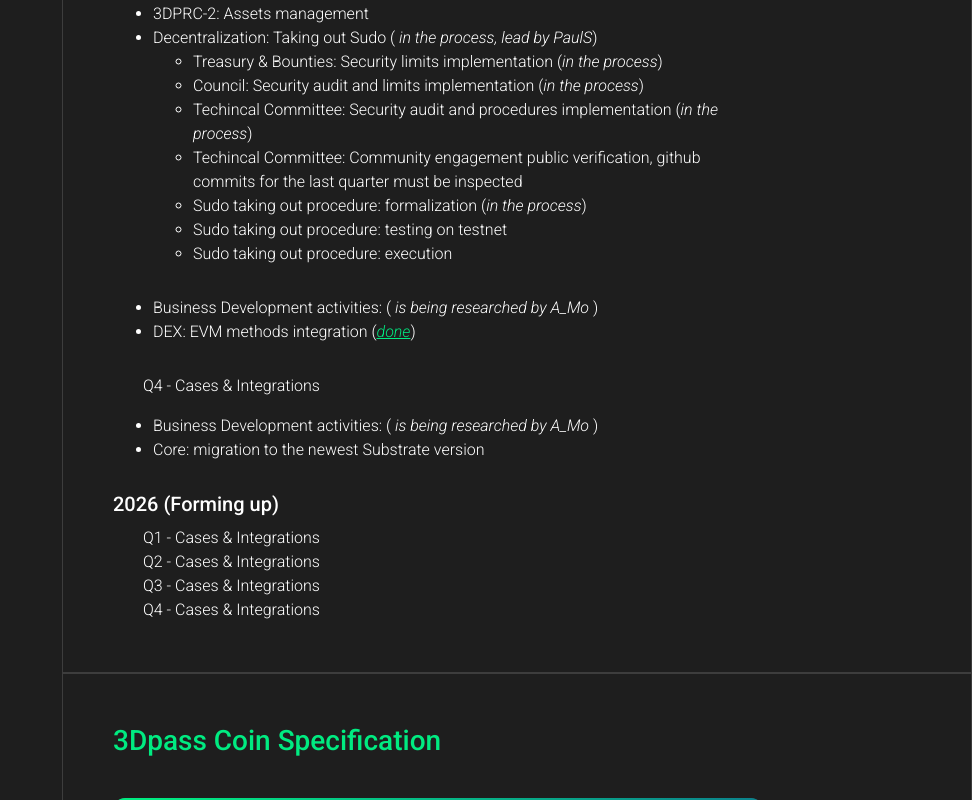
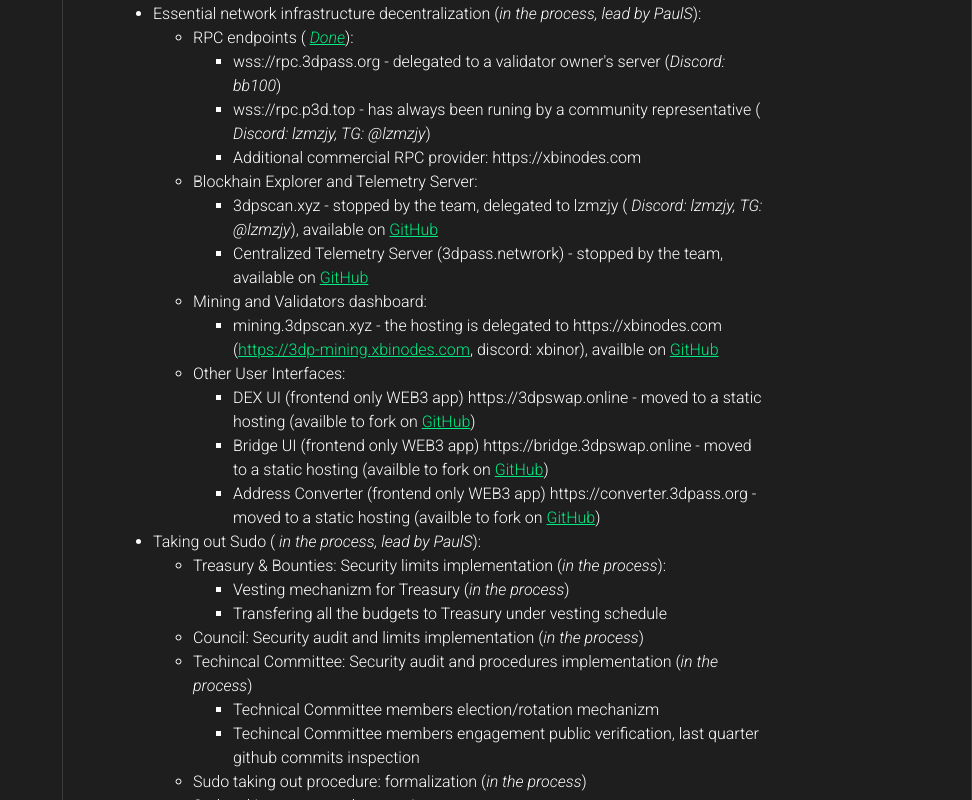
Before and after one commit to 3Dpass/website, a React (Create React App) app: page /coin in a window 1280 px wide. Shown: the part 7840-8640 px from the top of the page, without its empty margins (308-1280 px from the left). Built offline with nearby package versions, Linux system fonts and the light colour scheme; the HTML template or start-up script is replaced by a standard one.

Commit message:
roadmap progress update

```diff
--- a/src/pages/Coin.jsx
+++ b/src/pages/Coin.jsx
@@ -573,17 +573,49 @@ const Coin = () => {
              <li>Business Development activities: (<i> is being researched by A_Mo</i> )</li>
             </ul>
 
-            <div className="page-content-text road-map-text mb0">
+            <div className="page-content-text road-map-text mb0" id="roadmap-2025-Q3">
               Q3 - Decentralization
             </div>
             <ul className="page-content-text">
-            <li>3DPRC-2: Assets management</li>
-            <li>Decentralization: Taking out Sudo (<i> in the process, lead by PaulS</i>)</li>
+            <li>Essential network infrastructure decentralization (<i>in the process, lead by PaulS</i>):</li>
+              <ul>
+                <li>RPC endpoints ( <Link to="https://github.com/3Dpass/rpc-list/blob/main/list.txt"><i>Done</i></Link>):</li>
+                <ul>
+                  <li>wss://rpc.3dpass.org - delegated to a validator owner's server (<i>Discord: bb100</i>)</li>
+                  <li>wss://rpc.p3d.top - has always been runing by a community representative (<i> Discord: lzmzjy, TG: @lzmzjy</i>)</li>
+                  <li>Additional commercial RPC provider: https://xbinodes.com</li>
+                </ul>
+                <li>Blockhain Explorer and Telemetry Server:</li>
+                <ul>
+                  <li>3dpscan.xyz - stopped by the team, delegated to lzmzjy (<i> Discord: lzmzjy, TG: @lzmzjy</i>), available on <Link to="https://github.com/3Dpass/explorer">GitHub</Link></li>
+                  <li>Centralized Telemetry Server (3dpass.netwrork) - stopped by the team, available on <Link to="https://github.com/3Dpass/telemetry">GitHub</Link></li>
+                </ul>
+              <li>Mining and Validators dashboard:</li>
+                <ul>
+                   <li>mining.3dpscan.xyz - the hosting is delegated to https://xbinodes.com (<Link to="https://3dp-mining.xbinodes.com">https://3dp-mining.xbinodes.com</Link>, discord: xbinor),
+                       availble on <Link to="https://github.com/3Dpass/mining-leaderboard">GitHub</Link>
+                   </li>
+                </ul>
+              <li>Other User Interfaces:</li>
+                <ul>
+                  <li>DEX UI (frontend only WEB3 app) https://3dpswap.online -  moved to a static hosting (availble to fork on <Link to="https://github.com/3Dpass/swap">GitHub</Link>)</li>
+                  <li>Bridge UI (frontend only WEB3 app) https://bridge.3dpswap.online -  moved to a static hosting (availble to fork on <Link to="https://github.com/3Dpass/bridge-frontend">GitHub</Link>)</li>
+                  <li>Address Converter (frontend only WEB3 app) https://converter.3dpass.org - moved to a static hosting (availble to fork on <Link to="https://github.com/3Dpass/3dpass-evm-address-converter">GitHub</Link>)</li>
+                </ul>
+              </ul>
+            <li>Taking out Sudo (<i> in the process, lead by PaulS</i>):</li>
               <ul className="page-content-text">
-                <li>Treasury & Bounties: Security limits implementation (<i>in the process</i>)</li>
+                <li>Treasury & Bounties: Security limits implementation (<i>in the process</i>):</li>
+                  <ul>
+                    <li>Vesting mechanizm for Treasury (<i>in the process</i>)</li>
+                    <li>Transfering all the budgets to Treasury under vesting schedule</li>
+                  </ul>
                 <li>Council: Security audit and limits implementation (<i>in the process</i>)</li>
                 <li>Techincal Committee: Security audit and procedures implementation (<i>in the process</i>)</li>
-                <li>Techincal Committee: Community engagement public verification, github commits for the last quarter must be inspected</li>
+                  <ul>
+                    <li>Technical Committee members election/rotation mechanizm</li>
+                    <li>Techincal Committee members engagement public verification, last quarter github commits inspection</li>
+                  </ul>
                 <li>Sudo taking out procedure: formalization (<i>in the process</i>)</li>
                 <li>Sudo taking out procedure: testing on testnet</li>
                 <li>Sudo taking out procedure: execution </li>
--- a/src/pages/Home.jsx
+++ b/src/pages/Home.jsx
@@ -29,7 +29,14 @@ const Home = () => {
   ]);
 
   const [news] = useState([
-          {
+      {
+      title: "3DPass complete decentralization has begun!",
+      description:
+        "In accordance with the Roadmap 2025 The Ledger of Things stepped in the next phase of decentralization which ends up with sudo taking out execution.",
+      date: "Dec 02, 2025",
+      link: "/coin#roadmap-2025-Q3"
+      },
+      {
       title: "The bridge node new version has been released!",
       description:
         "Fast syncronization across the networks, data sharing, performance and stability",
@@ -43,13 +50,7 @@ const Home = () => {
       date: "Nov 05, 2025",
       link: "https://pancakeswap.finance/liquidity/pool/bsc/0x63fA27a701AD609726A18E9d8bF6eB86C7cd52B2"
       },
-      {
-      title: "3DPass has been added to Uniswap!",
-      description:
-        "V2 Liquidity pool P3D/USDT (P3D EVM - Bridged 3dpass P3D on Ethereum blockchain: 0x4f3a4e3770...45A15843025E1). The Price maintains EVM compatibility: 1 P3D EVM = 1 MP3D Native",
-      date: "Oct 23, 2025",
-      link: "https://app.uniswap.org/explore/pools/ethereum/0x2e128d21f94a4174e1ecae9af57d73425292296a"
-      },
+
   ]);
   const [activeIndex, setActiveIndex] = useState(null);
 
```
